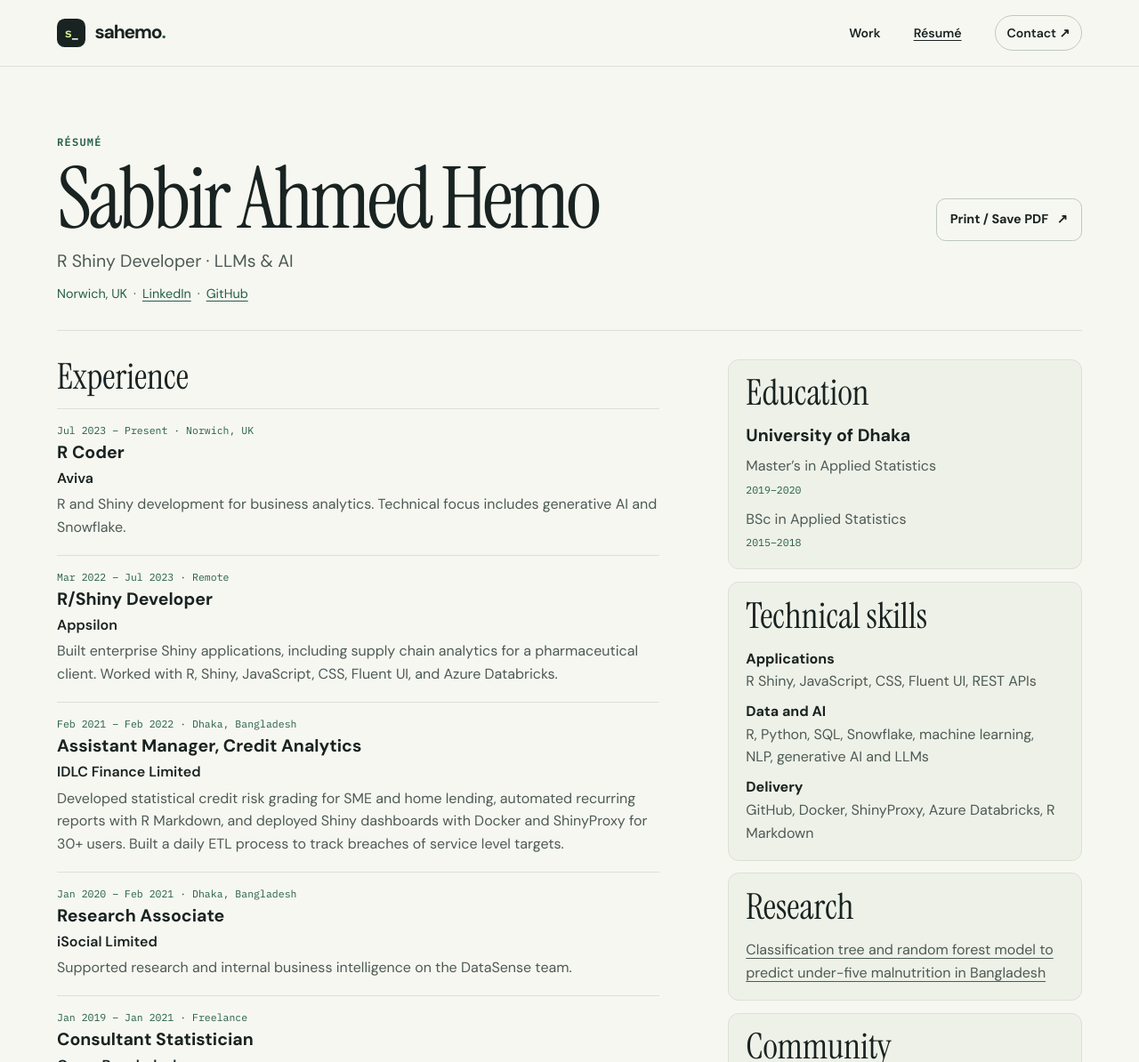
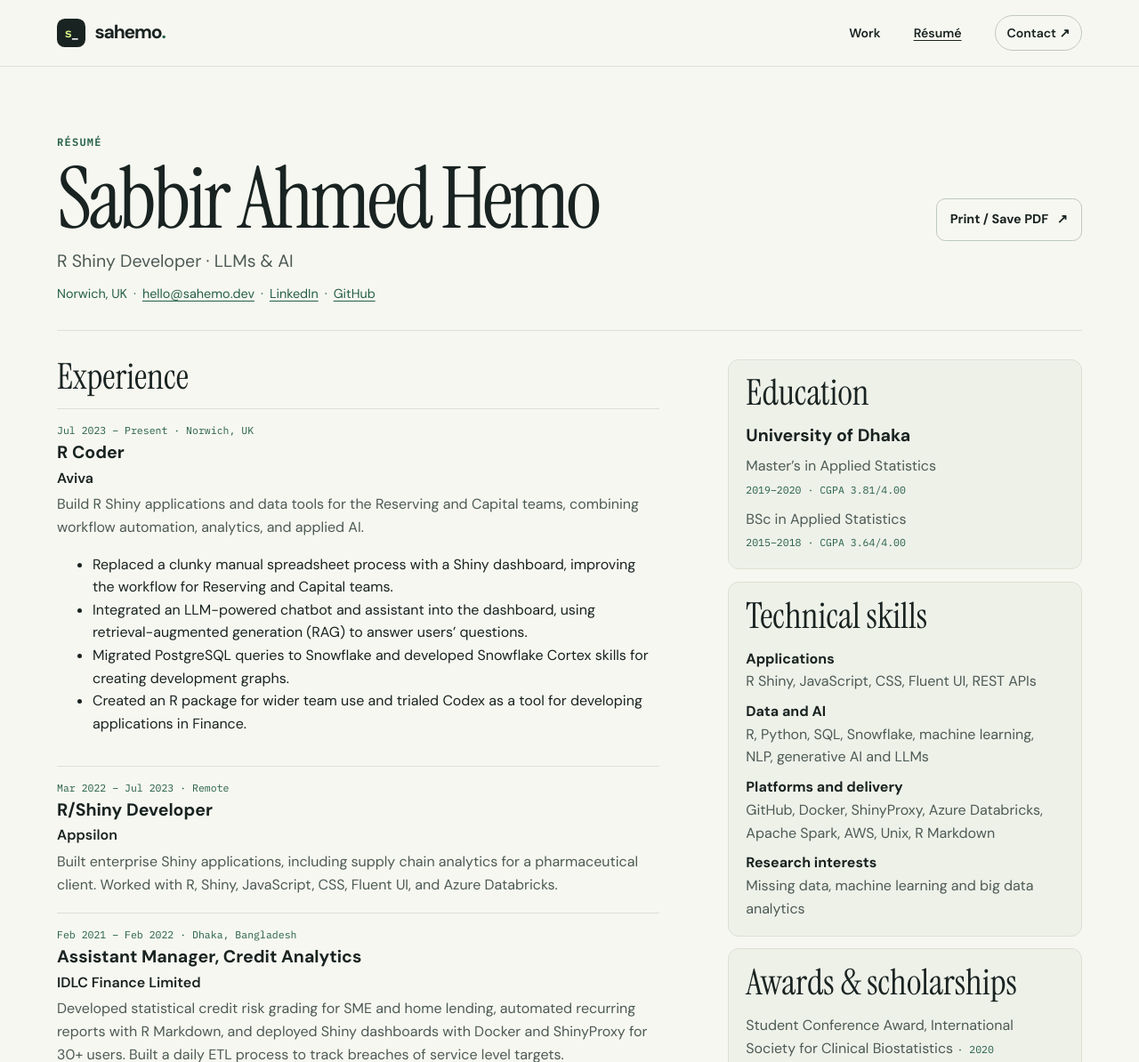
Before and after one commit to sahemo/sahemo.github.io, a plain HTML site: page resume.html in a window 1280 px wide. Shown: the top 1194 px of the page at 89% size. Drawn offline with Linux system fonts and the light colour scheme.

Commit message:
Add contact details and CV highlights

```diff
--- a/resume.html
+++ b/resume.html
@@ -17,10 +17,10 @@
     <nav aria-label="Main navigation"><a href="index.html#work">Work</a><a href="resume.html" aria-current="page">Résumé</a><a class="nav-contact" href="index.html#contact">Contact <span aria-hidden="true">↗</span></a></nav>
   </div></header>
   <main class="shell resume-main" id="main">
-    <div class="resume-intro"><div><p class="eyebrow">Résumé</p><h1>Sabbir Ahmed Hemo</h1><p class="lede">R Shiny Developer · LLMs &amp; AI</p><p class="resume-meta">Norwich, UK <span aria-hidden="true">·</span> <a href="https://www.linkedin.com/in/sahemo/">LinkedIn</a> <span aria-hidden="true">·</span> <a href="https://github.com/sahemo">GitHub</a></p></div><button class="button secondary print-button" type="button" hidden>Print / Save PDF <span aria-hidden="true">↗</span></button></div>
+    <div class="resume-intro"><div><p class="eyebrow">Résumé</p><h1>Sabbir Ahmed Hemo</h1><p class="lede">R Shiny Developer · LLMs &amp; AI</p><p class="resume-meta">Norwich, UK <span aria-hidden="true">·</span> <a href="mailto:hello@sahemo.dev">hello@sahemo.dev</a> <span aria-hidden="true">·</span> <a href="https://www.linkedin.com/in/sahemo/">LinkedIn</a> <span aria-hidden="true">·</span> <a href="https://github.com/sahemo">GitHub</a></p></div><button class="button secondary print-button" type="button" hidden>Print / Save PDF <span aria-hidden="true">↗</span></button></div>
     <div class="resume-grid">
       <section class="experience" aria-labelledby="experience"><h2 id="experience">Experience</h2>
-        <article class="role"><p class="dates">Jul 2023 – Present · Norwich, UK</p><h3>R Coder</h3><p class="company">Aviva</p><p>R and Shiny development for business analytics. Technical focus includes generative AI and Snowflake.</p></article>
+        <article class="role"><p class="dates">Jul 2023 – Present · Norwich, UK</p><h3>R Coder</h3><p class="company">Aviva</p><p>Build R Shiny applications and data tools for the Reserving and Capital teams, combining workflow automation, analytics, and applied AI.</p><ul class="role-highlights"><li>Replaced a clunky manual spreadsheet process with a Shiny dashboard, improving the workflow for Reserving and Capital teams.</li><li>Integrated an LLM-powered chatbot and assistant into the dashboard, using retrieval-augmented generation (RAG) to answer users’ questions.</li><li>Migrated PostgreSQL queries to Snowflake and developed Snowflake Cortex skills for creating development graphs.</li><li>Created an R package for wider team use and trialed Codex as a tool for developing applications in Finance.</li></ul></article>
         <article class="role" id="appsilon"><p class="dates">Mar 2022 – Jul 2023 · Remote</p><h3>R/Shiny Developer</h3><p class="company">Appsilon</p><p>Built enterprise Shiny applications, including supply chain analytics for a pharmaceutical client. Worked with R, Shiny, JavaScript, CSS, Fluent UI, and Azure Databricks.</p></article>
         <article class="role" id="idlc"><p class="dates">Feb 2021 – Feb 2022 · Dhaka, Bangladesh</p><h3>Assistant Manager, Credit Analytics</h3><p class="company">IDLC Finance Limited</p><p>Developed statistical credit risk grading for SME and home lending, automated recurring reports with R Markdown, and deployed Shiny dashboards with Docker and ShinyProxy for 30+ users. Built a daily ETL process to track breaches of service level targets.</p></article>
         <article class="role"><p class="dates">Jan 2020 – Feb 2021 · Dhaka, Bangladesh</p><h3>Research Associate</h3><p class="company">iSocial Limited</p><p>Supported research and internal business intelligence on the DataSense team.</p></article>
@@ -28,8 +28,9 @@
         <article class="role"><p class="dates">Feb 2018 – Aug 2019 · Dhaka, Bangladesh</p><h3>Statistician</h3><p class="company">Participation Promoters Bangladesh Limited</p><p>Supported research assessing nutrition in children under five.</p></article>
       </section>
       <aside class="resume-sidebar" aria-label="Education, skills and research">
-        <section><h2>Education</h2><h3>University of Dhaka</h3><p>Master’s in Applied Statistics<br><span class="dates">2019–2020</span></p><p>BSc in Applied Statistics<br><span class="dates">2015–2018</span></p></section>
-        <section><h2>Technical skills</h2><p><strong>Applications</strong><br>R Shiny, JavaScript, CSS, Fluent UI, REST APIs</p><p><strong>Data and AI</strong><br>R, Python, SQL, Snowflake, machine learning, NLP, generative AI and LLMs</p><p><strong>Delivery</strong><br>GitHub, Docker, ShinyProxy, Azure Databricks, R Markdown</p></section>
+        <section><h2>Education</h2><h3>University of Dhaka</h3><p>Master’s in Applied Statistics<br><span class="dates">2019–2020 · CGPA 3.81/4.00</span></p><p>BSc in Applied Statistics<br><span class="dates">2015–2018 · CGPA 3.64/4.00</span></p></section>
+        <section><h2>Technical skills</h2><p><strong>Applications</strong><br>R Shiny, JavaScript, CSS, Fluent UI, REST APIs</p><p><strong>Data and AI</strong><br>R, Python, SQL, Snowflake, machine learning, NLP, generative AI and LLMs</p><p><strong>Platforms and delivery</strong><br>GitHub, Docker, ShinyProxy, Azure Databricks, Apache Spark, AWS, Unix, R Markdown</p><p><strong>Research interests</strong><br>Missing data, machine learning and big data analytics</p></section>
+        <section><h2>Awards &amp; scholarships</h2><p>Student Conference Award, International Society for Clinical Biostatistics <span class="dates">· 2020</span></p><p>NST Fellowship, Ministry of Science and Technology, Bangladesh <span class="dates">· 2020</span></p><p>Best Poster Presentation, 2nd International Conference on Applied Statistics <span class="dates">· 2019</span></p><p>ISRT Scholarship, University of Dhaka <span class="dates">· 2017</span></p></section>
         <section><h2>Research</h2><p><a href="https://medcraveonline.com/BBIJ/BBIJ-10-00337.pdf">Classification tree and random forest model to predict under-five malnutrition in Bangladesh</a></p></section>
         <section><h2>Community</h2><p>Advisor, United Nations Youth Advisory Panel, Bangladesh <span class="dates">· 2014–2019</span></p><p>Central Youth Volunteer, Save the Children in Bangladesh <span class="dates">· 2015</span></p></section>
       </aside>
```
